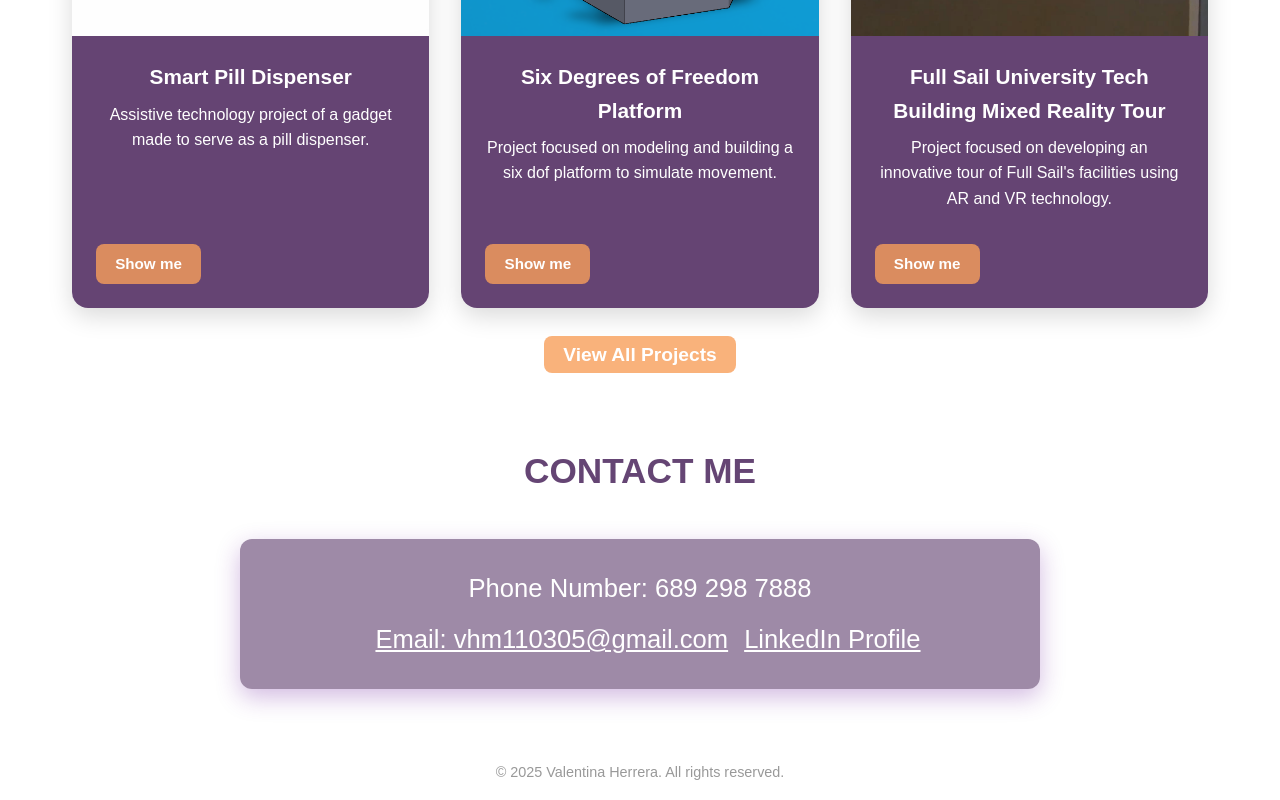
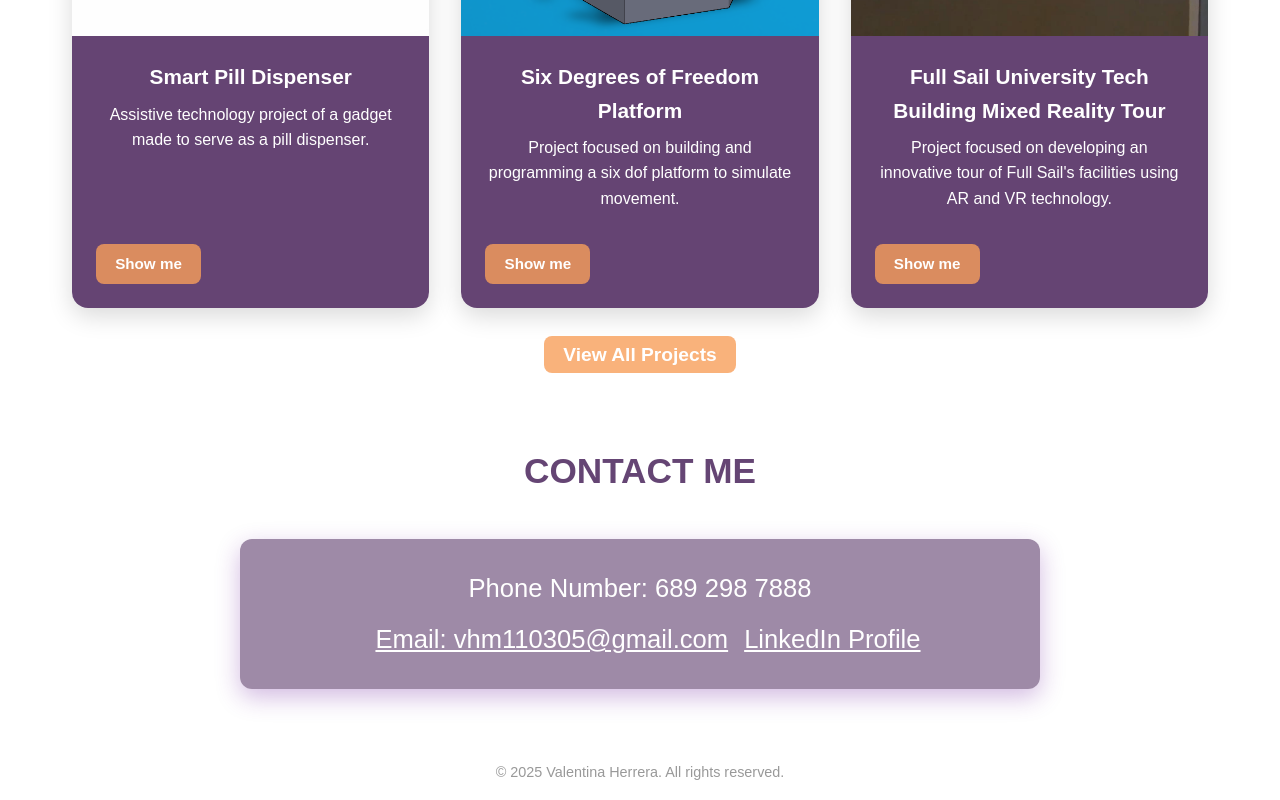
Before and after one commit to juanseherreram14/portfolio-vale, a React (Create React App) app in the folder vale-portfolio/: page / in a window 1280 px wide. Shown: the part 1851-2651 px from the top of the page. Built offline with nearby package versions, Linux system fonts and the light colour scheme.

Commit message:
change in description

```diff
--- a/vale-portfolio/src/Pages/Main.jsx
+++ b/vale-portfolio/src/Pages/Main.jsx
@@ -24,7 +24,7 @@ const projects = [
   {
     id: 2,
     title: "Six Degrees of Freedom Platform",
-    description: "Project focused on modeling and building a six dof platform to simulate movement.",
+    description: "Project focused on building and programming a six dof platform to simulate movement.",
     imageUrl: platImage,
     liveUrl: "/MainProject1"
   },
```
